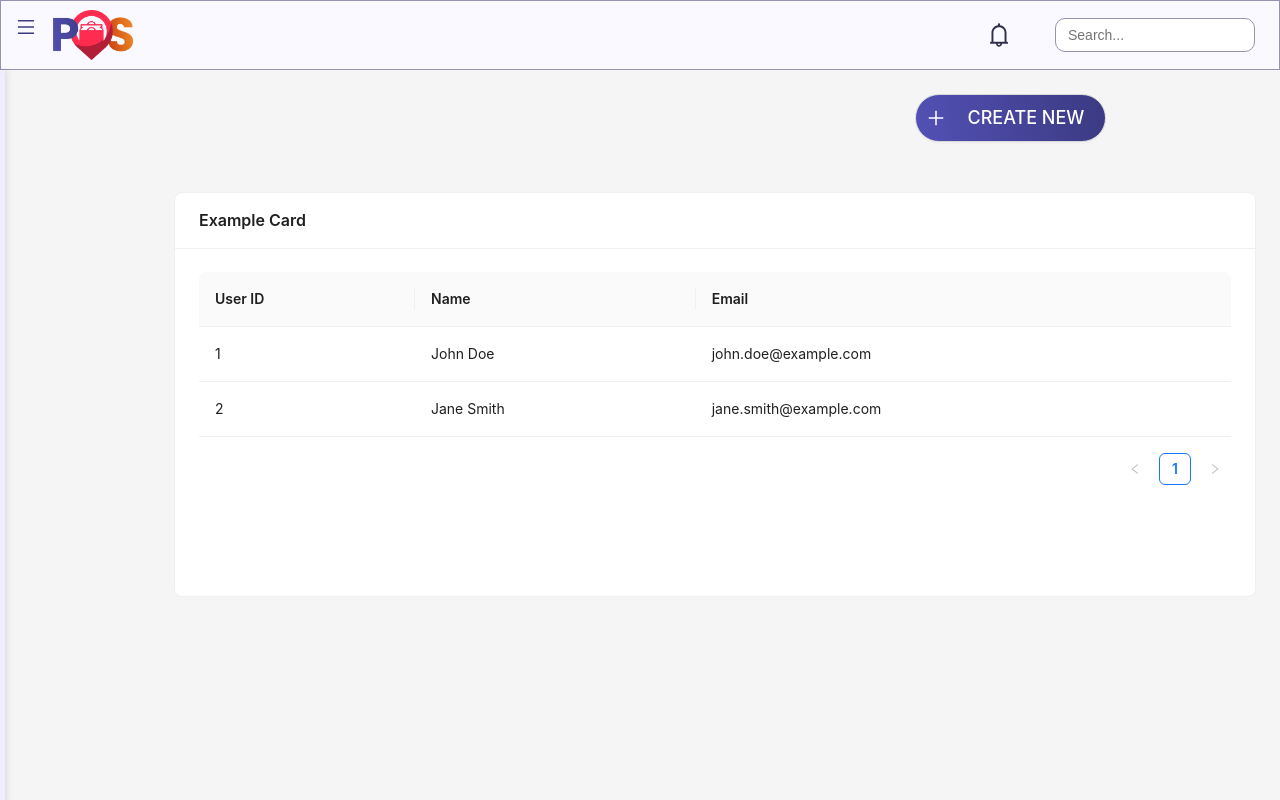
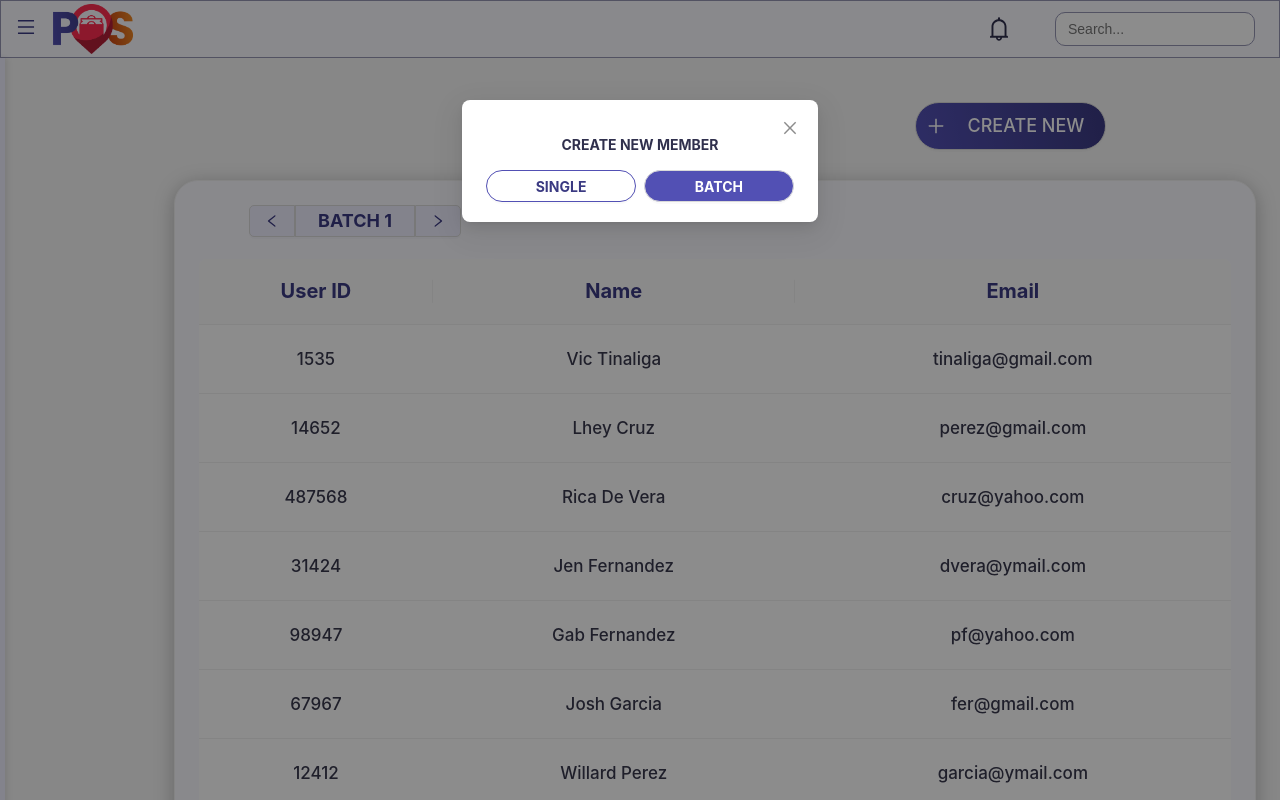
Before and after one commit to Lheyli/POS_project, a React (Create React App) app: page /user-logs in a window 1280 px wide. Both pictures are taken after a click on the button "CREATE NEW". Shown: the top 800 px of the page. Built offline with nearby package versions, Linux system fonts and the light colour scheme.

Commit message:
App, Create New Member, Member - Erica/Changes

```diff
--- a/src/App.js
+++ b/src/App.js
@@ -15,6 +15,8 @@ import Purchase from './pages/Purchase';
 import MakeOrders from './pages/MakeOrders';
 import Payment from './pages/Payment';
 import Receipt from './pages/Receipt';
+import CreateNewMember from './pages/CreateNewMember';
+
 
 function App() {
   return (
@@ -33,6 +35,7 @@ function App() {
         <Route path="makeorders" element={<Layout><MakeOrders /></Layout>} />
         <Route path="payment" element={<Layout><Payment /></Layout>} />
         <Route path="receipt" element={<Layout><Receipt /></Layout>} />
+        <Route path="createnewmember" element={<Layout><CreateNewMember /></Layout>} />
 
       </Routes>
 
--- /dev/null
+++ b/src/pages/CreateNewMember.jsx
@@ -0,0 +1,91 @@
+import React from "react";
+import { Card, Input, Space, Typography } from "antd";
+
+
+const { Text } = Typography;
+
+
+const CreateNewMember = () => {
+    const headingStyle = {
+        font: 'Poppins',
+        fontStyle: 'normal',
+        fontWeight: 700,
+        fontSize: '24px',
+        lineHeight: '48px',
+        textAlign: 'center',
+        color: '#30304D'
+
+    };
+
+    const contentStyle = {
+        marginLeft: '100px',
+        fontFamily: 'Poppins',
+        fontStyle: 'normal',
+        fontWeight: 400,
+        fontSize: '18px',
+        lineHeight: '27px',
+        textAlign: 'left',
+        color: '#30304D'
+    };
+
+    return (
+        <Card style={{ width: '1200px', margin: '0 auto' }}>
+        <h2 style={{
+        font: 'Poppins',
+        fontStyle: 'normal',
+        fontWeight: 700,
+        fontSize: '24px',
+        lineHeight: '48px',
+        textAlign: 'center',
+        color: '#30304D'
+
+    }}>CREATE NEW MEMBER</h2>
+        <Space direction="horizontal">
+        <div style={{ marginBottom: '20px' }}>
+        <div style={{
+  display: 'flex',
+  justifyContent: 'space-between',
+  alignItems: 'center'
+}}>
+
+  <Text style={{
+    font: 'Poppins',
+    fontStyle: 'normal',
+    fontWeight: 700,
+    fontSize: '24px',
+    lineHeight: '48px',
+    textAlign: 'center',
+    color: '#3B3A82',
+    marginLeft: '50px'
+  }}>Fill out information</Text>
+  <Text style={{
+    font: 'Poppins',
+    fontStyle: 'normal',
+    fontWeight: 700,
+    fontSize: '18px',
+    lineHeight: '48px',
+    textAlign: 'center',
+    color: '#3B3A82',
+    marginRight: '350px'
+  }}>BATCH</Text>
+</div>
+
+<div style={{ display: 'flex', alignItems: 'center' }}>
+  <Text style={{
+    font: 'Poppins',
+    fontStyle: 'normal',
+    fontWeight: 400,
+    fontSize: '18px',
+    lineHeight: '27px',
+    textAlign: 'left',
+    color: '#30304D',
+    marginLeft: '40px'
+  }}>Please fill out new member information below</Text>
+  <Input style={{ width: '200px', height: '50px', marginLeft: '350px' }} placeholder="Basic usage" />
+</div>
+
+</div></Space></Card>
+    );
+};
+
+export default CreateNewMember;
--- a/src/pages/Members.jsx
+++ b/src/pages/Members.jsx
@@ -1,46 +1,216 @@
-import React from "react";
-import { Table, Card, Button } from 'antd';
-import { PlusOutlined } from '@ant-design/icons';
+import React, { useState } from 'react';
+import { Table, Card, Button, Modal, Space } from 'antd';
+import { PlusOutlined, RightOutlined, LeftOutlined } from '@ant-design/icons';
+import { Link } from 'react-router-dom';
+
+const buttonStyle = {
+  borderRadius: '0px',
+  background: '#EEEEFF',
+  font: 'Poppins',
+  fontStyle: 'normal',
+  fontWeight: 700,
+  fontSize: '18px',
+  lineHeight: '28px',
+  display: 'flex',
+  alignItems: 'center',
+  justifyContent: 'center',
+  textAlign: 'center',
+  color: '#3B3A82',
+  width: '120px',
+  height: '32px',
+};
+
+const containerStyle = {
+  display: 'flex',
+  flexDirection: 'row',
+  marginLeft: '50px'
+};
+
+const iconStyle = {
+  color: '#3B3A82'
+};
+
 const columns = [
   {
-    title: 'User ID',
+    title: (
+      <span
+        style={{
+          font: 'Poppins',
+          fontStyle: 'normal',
+          fontWeight: 700,
+          fontSize: '20px',
+          lineHeight: '33px',
+          display: 'flex',
+          alignItems: 'center',
+          textAlign: 'center',
+          color: '#3B3A82',
+          justifyContent: 'center',
+        }}
+      >
+        User ID
+      </span>
+    ),
     dataIndex: 'id',
     key: 'id',
+    align: 'center',
+    render: (text) => (
+      <span style={{
+        font: 'Poppins',
+        fontStyle: 'normal',
+        fontWeight: 500,
+        fontSize: '17px',
+        lineHeight: '36px',
+        color: '#38384D',
+      }}>{text}</span>
+    )
   },
   {
-    title: 'Name',
+    title: (
+      <span
+        style={{
+          font: 'Poppins',
+          fontStyle: 'normal',
+          fontWeight: 700,
+          fontSize: '20px',
+          lineHeight: '33px',
+          display: 'flex',
+          alignItems: 'center',
+          textAlign: 'center',
+          color: '#3B3A82',
+          justifyContent: 'center',
+        }}
+      >
+        Name
+      </span>
+    ),
     dataIndex: 'name',
     key: 'name',
+    align: 'center',
+    render: (text) => (
+      <span style={{
+        font: 'Poppins',
+        fontStyle: 'normal',
+        fontWeight: 500,
+        fontSize: '17px',
+        lineHeight: '36px',
+        color: '#38384D',
+      }}>{text}</span>
+    )
   },
   {
-    title: 'Email',
+    title: (
+      <span
+        style={{
+          font: 'Poppins',
+          fontStyle: 'normal',
+          fontWeight: 700,
+          fontSize: '20px',
+          lineHeight: '33px',
+          display: 'flex',
+          alignItems: 'center',
+          textAlign: 'center',
+          color: '#3B3A82',
+          justifyContent: 'center',
+        }}
+      >
+        Email
+      </span>
+    ),
     dataIndex: 'email',
     key: 'email',
+    align: 'center',
+    render: (text) => (
+      <span style={{
+        font: 'Poppins',
+        fontStyle: 'normal',
+        fontWeight: 500,
+        fontSize: '17px',
+        lineHeight: '36px',
+        color: '#38384D',
+      }}>{text}</span>
+    )
   },
 ];
 
 const data = [
   {
-    id: '1',
-    name: 'John Doe',
-    email: 'john.doe@example.com',
+    id: '1535',
+    name: 'Vic Tinaliga',
+    email: 'tinaliga@gmail.com',
   },
   {
-    id: '2',
-    name: 'Jane Smith',
-    email: 'jane.smith@example.com',
+    id: '14652',
+    name: 'Lhey Cruz',
+    email: 'perez@gmail.com',
   },
-  // add more data as needed
+  {
+    id: '487568',
+    name: 'Rica De Vera',
+    email: 'cruz@yahoo.com',
+  },
+  {
+    id: '31424',
+    name: 'Jen Fernandez',
+    email: 'dvera@ymail.com',
+  },
+  {
+    id: '98947',
+    name: 'Gab Fernandez',
+    email: 'pf@yahoo.com',
+  },
+  {
+    id: '67967',
+    name: 'Josh Garcia',
+    email: 'fer@gmail.com',
+  },
+  {
+    id: '12412',
+    name: 'Willard Perez',
+    email: 'garcia@ymail.com',
+  },
+  {
+    id: '68865',
+    name: 'Camila De Leon',
+    email: 'afi@yahoo.com',
+  },
+
 ];
 
 
 const Members = () => {
+
+  const [showModal, setShowModal] = useState(false); // add state for controlling modal visibility
+  const [isModalVisible, setIsModalVisible] = useState(false);
+
+
+const CreateModal = () => {
+  setIsModalVisible(true);
+};
+
+const handleCancel = () => {
+  setIsModalVisible(false);
+};
+
+
+const handleShowModal = () => {
+  setShowModal(!showModal);
+};
+
+const handleModalOk = () => {
+  setShowModal(false);
+};
+
+const handleModalCancel = () => {
+  setShowModal(false);
+};
+
   return (
     <>
-
       <div style={{ display: 'flex', justifyContent: 'flex-end' }}>
         <Button
+            onClick={CreateModal}
             style={{
+            top: '20px',
             width: 191,
             height: 48,
             flex: "none",
@@ -63,10 +233,49 @@ const Members = () => {
         >
           <PlusOutlined /> &nbsp; &nbsp;CREATE NEW &nbsp;
         </Button>
+        <Modal
+          open={isModalVisible}
+          onCancel={handleCancel}
+          footer={null}
+          style={{ display: 'flex', alignItems: 'center', justifyContent: 'center' }}
+        >
+          <p style={{ display: 'flex', alignItems: 'center', justifyContent: 'center', color: '#30304D', font: "Poppins", fontWeight: 'bold' }}>CREATE NEW MEMBER</p>
+          <Link to='/createnewmember'><Button style={{ borderColor: '#5250B4', borderRadius: '50px', color: '#3B3A82', font: "Poppins", fontWeight: 'bold',  width: '150px' }}>
+            SINGLE
+          </Button></Link>&nbsp;&nbsp;
+          <Button style={{
+            background: '#5250B4',
+            borderRadius: '50px',
+            display: 'inline-block',
+            color: '#ffffff',
+            font: "Poppins",
+            fontWeight: 'bold',
+            width: '150px'
+          }}>
+           BATCH
+          </Button>
+          </Modal>
       </div>
       <div style={{ display: 'flex', justifyContent: 'center' }}>
-      <Card title="Example Card" style={{ width: 1500, marginLeft: '150px', top: '50px' }}>
-        <Table columns={columns} dataSource={data} style={{ width: '100%', height: 300 }} />
+        <Card
+
+          style={{
+            top: '50px',
+            backgroundColor: '#FFFFFF',
+            width: '1500px',
+            height: '810px',
+            marginLeft: '150px',
+            background: '#F9F9FF',
+            boxShadow: '0px 4px 20px rgba(0, 0, 0, 0.25)',
+            borderRadius: '24px',
+          }}
+        >   <div style={containerStyle}>
+            <Button style={{ borderRadius: '5px 0px 0px 5px', background: '#EEEEFF' }}><LeftOutlined style={iconStyle}/></Button>
+            <Button style={buttonStyle}>BATCH 1 </Button>
+            <Button style={{ borderRadius: '0px 5px 5px 0px', background: '#EEEEFF' }}><RightOutlined style={iconStyle}/></Button>
+          </div>
+          <br/>
+          <Table columns={columns} dataSource={data} style={{ width: '100%', height: 300, justifyContent: 'center' }} />
         </Card>
       </div>
     </>
```
Lines whose indentation alone changed are shown as unchanged.
